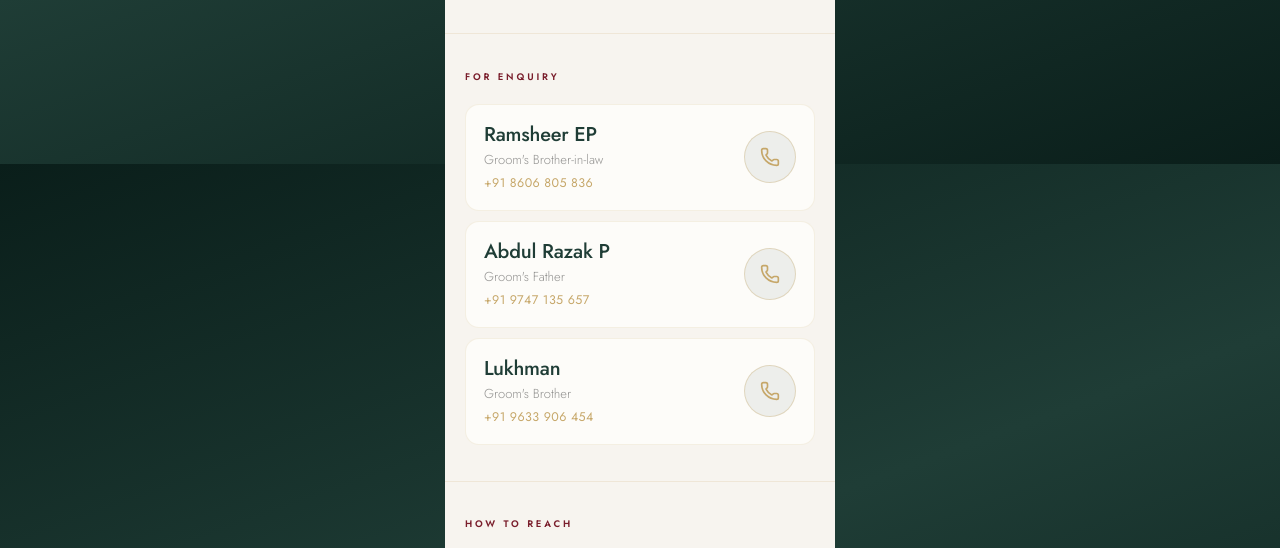
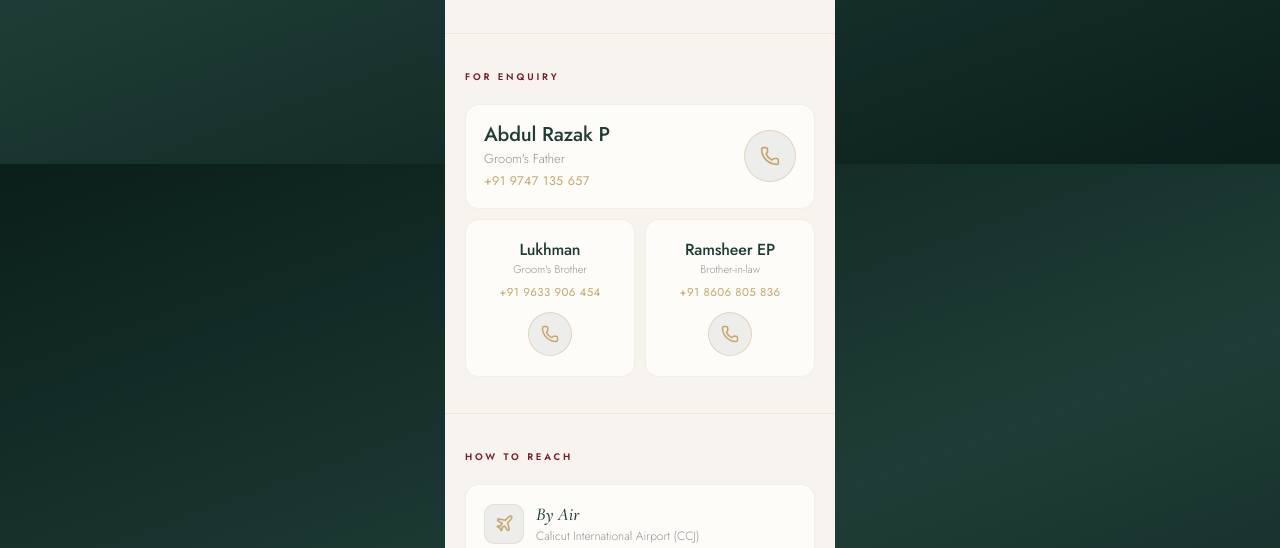
Before and after one commit to Lukhmanhub/weddingcard, a website: page index.html in a window 1280 px wide. Shown: the part 1436-1984 px from the top of the page. Drawn offline with nearby package versions, Linux system fonts and the light colour scheme.

Commit message:
style: restructure contacts list into a primary and grid layout

```diff
--- a/index.html
+++ b/index.html
@@ -416,6 +416,7 @@
        CONTACTS
     ═══════════════════════════════════════════════════════ */
     .contacts-list { display: flex; flex-direction: column; gap: 10px; }
+    .ct-grid { display: grid; grid-template-columns: 1fr 1fr; gap: 10px; }
     .ct-card {
       background: var(--bg-card);
       border: 1px solid rgba(198,167,105,.16);
@@ -424,18 +425,29 @@
       display: flex; align-items: center; gap: 14px;
       min-height: 80px;
     }
+    /* Compact version for the grid */
+    .ct-card.compact {
+      flex-direction: column; align-items: center; justify-content: center;
+      text-align: center; padding: 20px 12px; gap: 12px;
+    }
     .ct-info { flex: 1; display: flex; flex-direction: column; gap: 3px; }
+    .ct-card.compact .ct-info { align-items: center; }
+
     .ct-name {
       font-size: 20px; font-weight: 500;
       color: var(--emerald); letter-spacing: -.2px; line-height: 1.2;
     }
+    .ct-card.compact .ct-name { font-size: 16px; }
     .ct-role {
-      font-size: 13px; font-weight: 300; color: var(--cream-dim);
+      font-size: 13px; font-weight: 300; color: var(--cream-dim); line-height: 1.35;
     }
+    .ct-card.compact .ct-role { font-size: 11px; }
     .ct-num {
       font-size: 12.5px; font-weight: 400;
       color: var(--gold); letter-spacing: .4px; margin-top: 2px;
     }
+    .ct-card.compact .ct-num { font-size: 11.5px; margin-top: 4px; }
+
     .call-btn {
       width: 52px; height: 52px; border-radius: 50%;
       background: rgba(31,61,54,.07);
@@ -446,6 +458,8 @@
     }
     .call-btn:active { background: rgba(198,167,105,.2); transform: scale(.92); }
     .call-btn svg { width: 20px; height: 20px; }
+    .ct-card.compact .call-btn { width: 44px; height: 44px; }
+    .ct-card.compact .call-btn svg { width: 18px; height: 18px; }
 
     /* ═══════════════════════════════════════════════════════
        TRAVEL
@@ -757,17 +771,6 @@
 
         <div class="ct-card">
           <div class="ct-info">
-            <span class="ct-name">Ramsheer EP</span>
-            <span class="ct-role">Groom's Brother-in-law</span>
-            <span class="ct-num">+91 8606 805 836</span>
-          </div>
-          <a class="call-btn" href="tel:+918606805836" aria-label="Call Ramsheer EP">
-            <i data-lucide="phone" width="20" height="20"></i>
-          </a>
-        </div>
-
-        <div class="ct-card">
-          <div class="ct-info">
             <span class="ct-name">Abdul Razak P</span>
             <span class="ct-role">Groom's Father</span>
             <span class="ct-num">+91 9747 135 657</span>
@@ -777,15 +780,28 @@
           </a>
         </div>
 
-        <div class="ct-card">
+        <div class="ct-grid">
+          <div class="ct-card compact">
             <div class="ct-info">
               <span class="ct-name">Lukhman</span>
               <span class="ct-role">Groom's Brother</span>
               <span class="ct-num">+91 9633 906 454</span>
             </div>
             <a class="call-btn" href="tel:+919633906454" aria-label="Call Lukhman">
-            <i data-lucide="phone" width="20" height="20"></i>
+              <i data-lucide="phone" width="18" height="18"></i>
             </a>
+          </div>
+
+          <div class="ct-card compact">
+            <div class="ct-info">
+              <span class="ct-name">Ramsheer EP</span>
+              <span class="ct-role">Brother-in-law</span>
+              <span class="ct-num">+91 8606 805 836</span>
+            </div>
+            <a class="call-btn" href="tel:+918606805836" aria-label="Call Ramsheer EP">
+              <i data-lucide="phone" width="18" height="18"></i>
+            </a>
+          </div>
         </div>
 
       </div>
```
Lines whose indentation alone changed are shown as unchanged.
